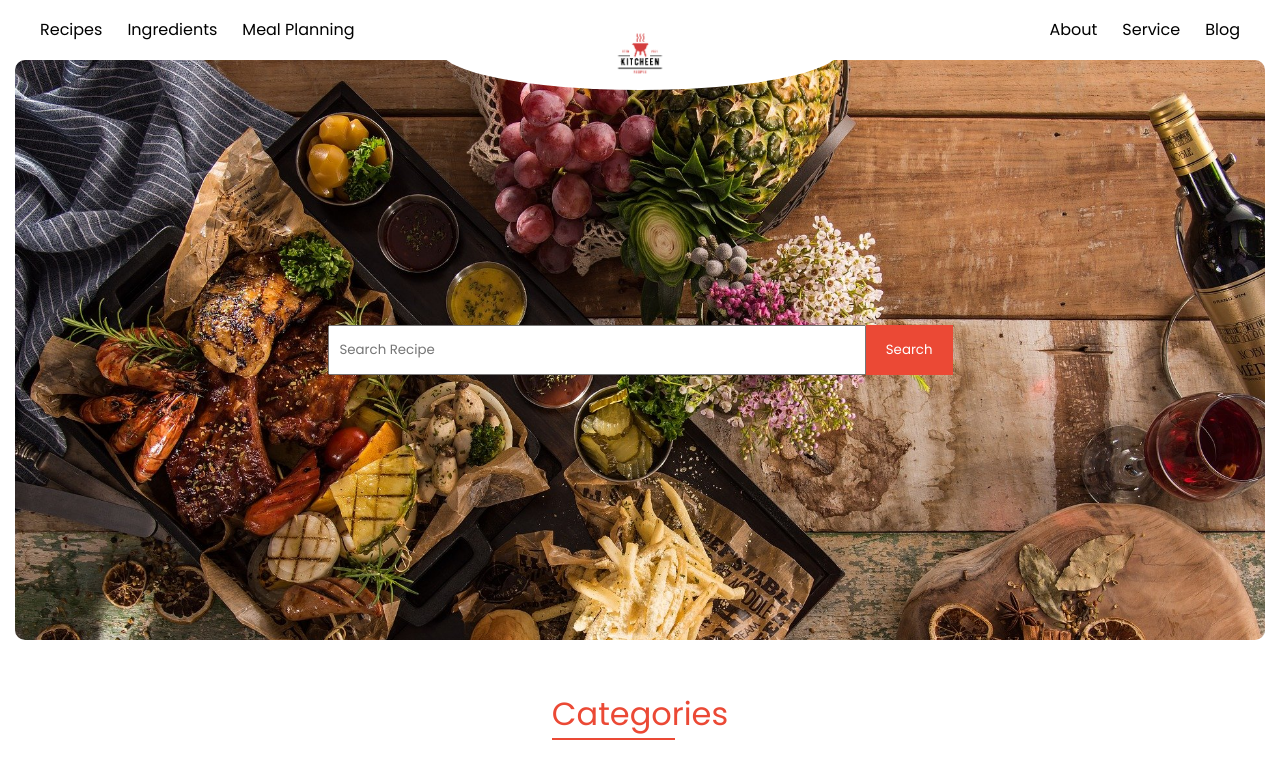
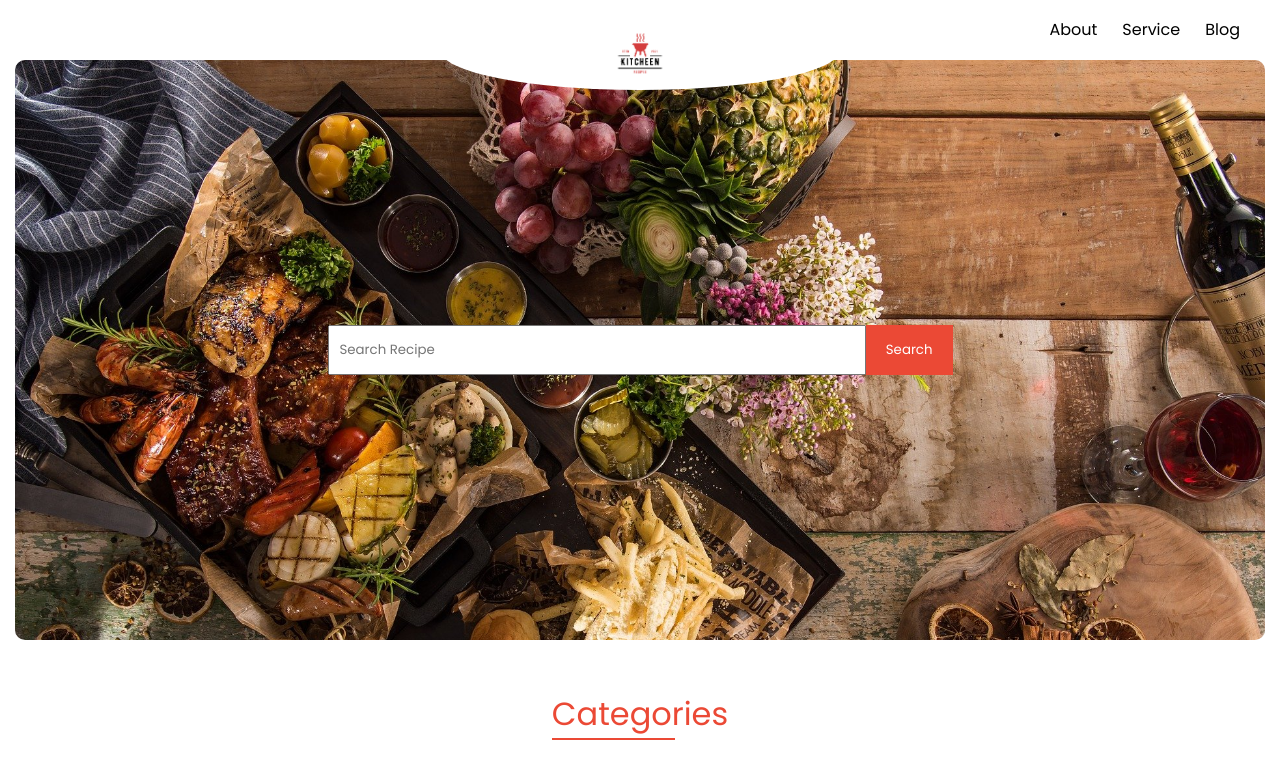
Before and after one commit to mart-anthony-stark/Food-Recipe-Web-App-React-TS, a React (Vite) app: page /home in a window 1280 px wide. Shown: the top 773 px of the page. Built offline with nearby package versions, Linux system fonts and the light colour scheme.

Commit message:
add burger menu

```diff
--- a/src/components/navbar/Navbar.tsx
+++ b/src/components/navbar/Navbar.tsx
@@ -1,11 +1,17 @@
-import Logo from '../../assets/img/logo.png'
-import './navbar.css'
-const Navbar = () =>{
-    return (<nav>
-        <div className="left">
+import Logo from "../../assets/img/logo.png";
+import "./navbar.css";
+const Navbar = () => {
+  return (
+    <nav>
+      {/* <div className="left">
             <a href="#">Recipes</a>
             <a href="#">Ingredients</a>
             <a href="#">Meal Planning</a>
+        </div> */}
+      <div className="left">
+        <div className="menu">
+          <div className="bar"></div>
+        </div>
       </div>
       <div className="logo">
         <img src={Logo} alt="Kitcheen" />
@@ -15,7 +21,8 @@ const Navbar = () =>{
         <a href="#">Service</a>
         <a href="#">Blog</a>
       </div>
-    </nav>)
-}
+    </nav>
+  );
+};
 
-export default Navbar
+export default Navbar;
```
Lines whose indentation alone changed are shown as unchanged.
